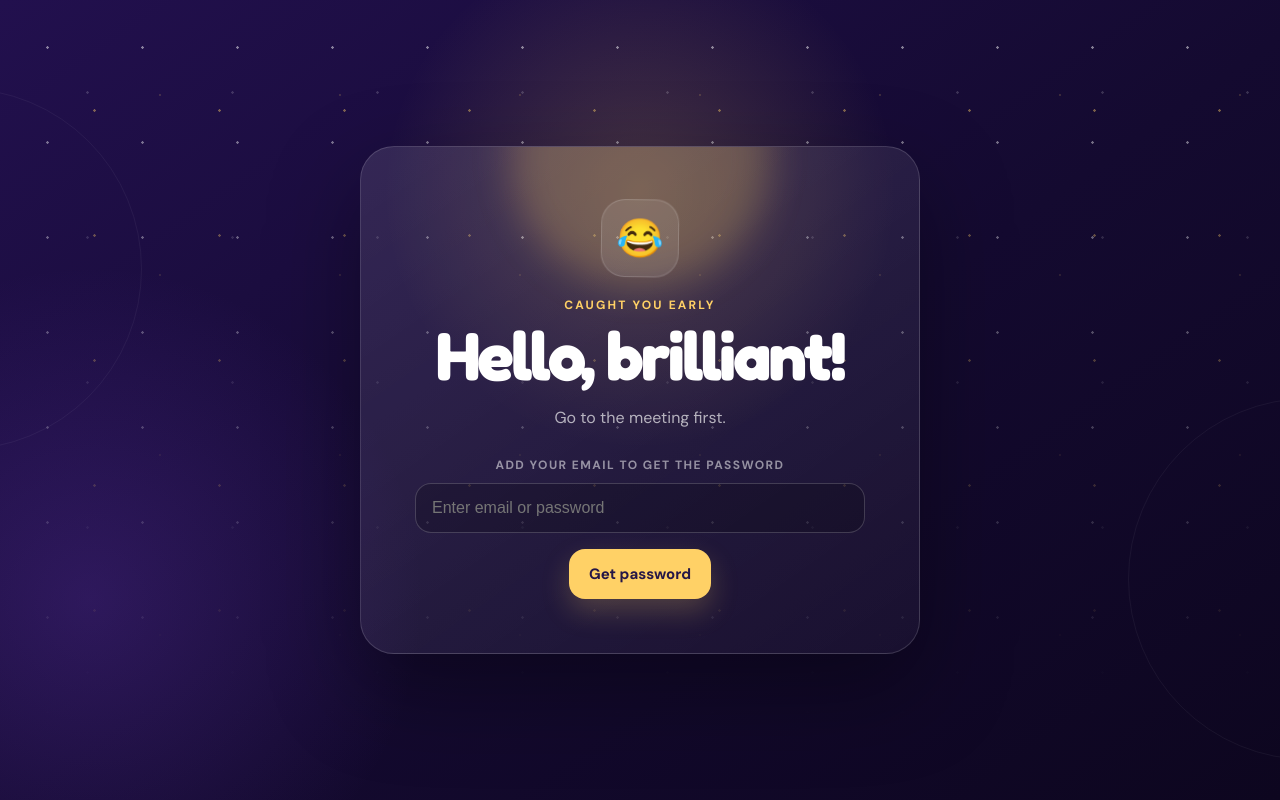
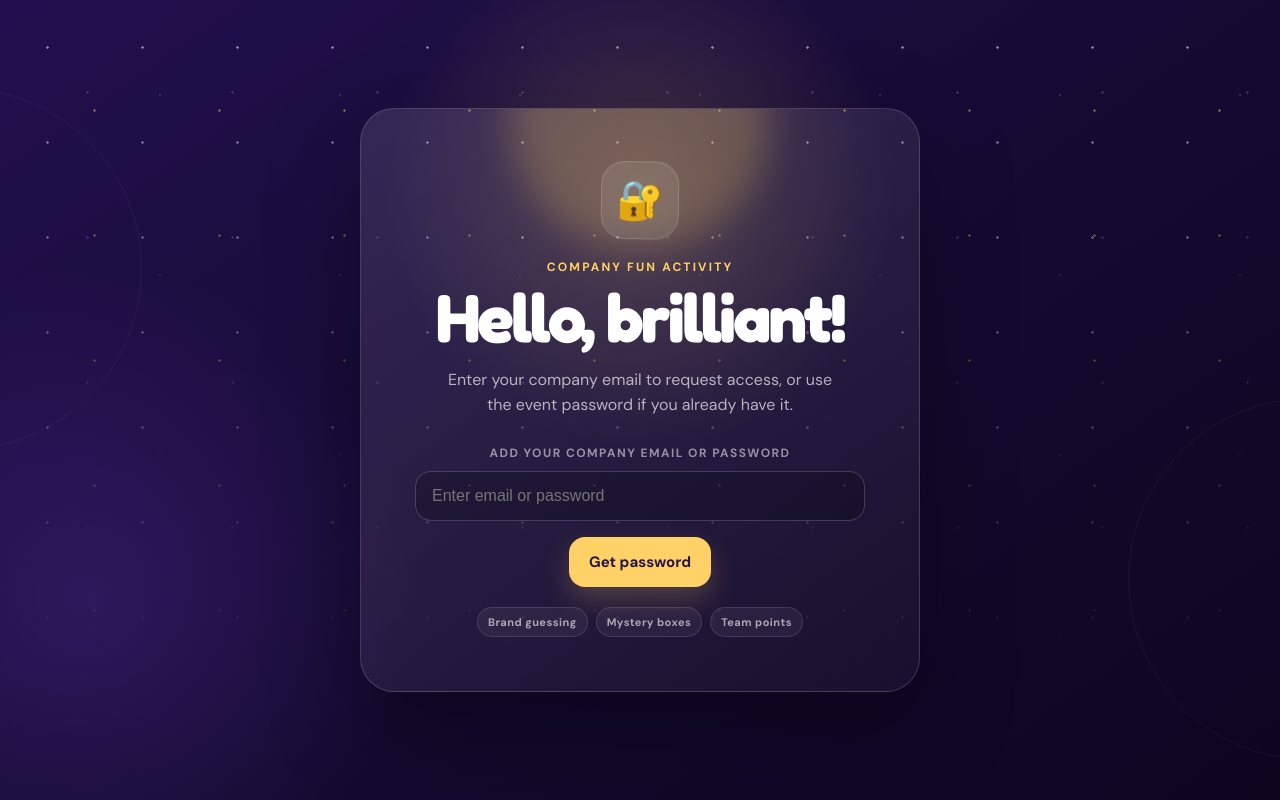
Before and after one commit to Shivanshupathak/Company-Fun-Activity, a React (Vite) app: page / in a window 1280 px wide. Built offline with nearby package versions, Linux system fonts and the light colour scheme.

Commit message:
changed the login style and text

```diff
--- a/src/App.jsx
+++ b/src/App.jsx
@@ -217,14 +217,14 @@ function AccessGate({ onUnlock }) {
       <div className="stars stars--one" aria-hidden="true" />
       <div className="stars stars--two" aria-hidden="true" />
       <section className="access-card">
-        <div className="access-card__icon" aria-hidden="true">😂</div>
-        <p className="hero__eyebrow">Caught you early</p>
+        <div className="access-card__icon" aria-hidden="true">🔐</div>
+        <p className="hero__eyebrow">Company Fun Activity</p>
         <h1>Hello, brilliant!</h1>
         <p>
-          Go to the meeting first.
+          Enter your company email to request access, or use the event password if you already have it.
         </p>
         <form onSubmit={handleSubmit}>
-          <label htmlFor="meeting-code">Add your email to get the password</label>
+          <label htmlFor="meeting-code">Add your company email or password</label>
           <div>
             <input
               id="meeting-code"
@@ -244,6 +244,11 @@ function AccessGate({ onUnlock }) {
             Get password
           </button>
         </form>
+        <div className="access-card__chips" aria-label="Event highlights">
+          <span>Brand guessing</span>
+          <span>Mystery boxes</span>
+          <span>Team points</span>
+        </div>
         {error && <p className="access-card__error">{error}</p>}
       </section>
 
--- a/src/styles.css
+++ b/src/styles.css
@@ -356,6 +356,23 @@ footer { display: flex; justify-content: space-between; width: min(1160px, 100%)
   margin: 14px 0 0;
   color: #ffd6d6;
   font-size: 13px;
+}
+.access-card__chips {
+  display: flex;
+  flex-wrap: wrap;
+  justify-content: center;
+  gap: 8px;
+  margin-top: 20px;
+}
+.access-card__chips span {
+  padding: 7px 10px;
+  border: 1px solid rgba(255,255,255,.12);
+  border-radius: 999px;
+  color: rgba(255,255,255,.6);
+  background: rgba(255,255,255,.055);
+  font-size: 11px;
+  font-weight: 800;
+  letter-spacing: .04em;
 }
 .attempt-board-link {
   margin-top: 16px;
```
Also changed, not shown: 1 other file (tests, documents, lock files or other folders).
